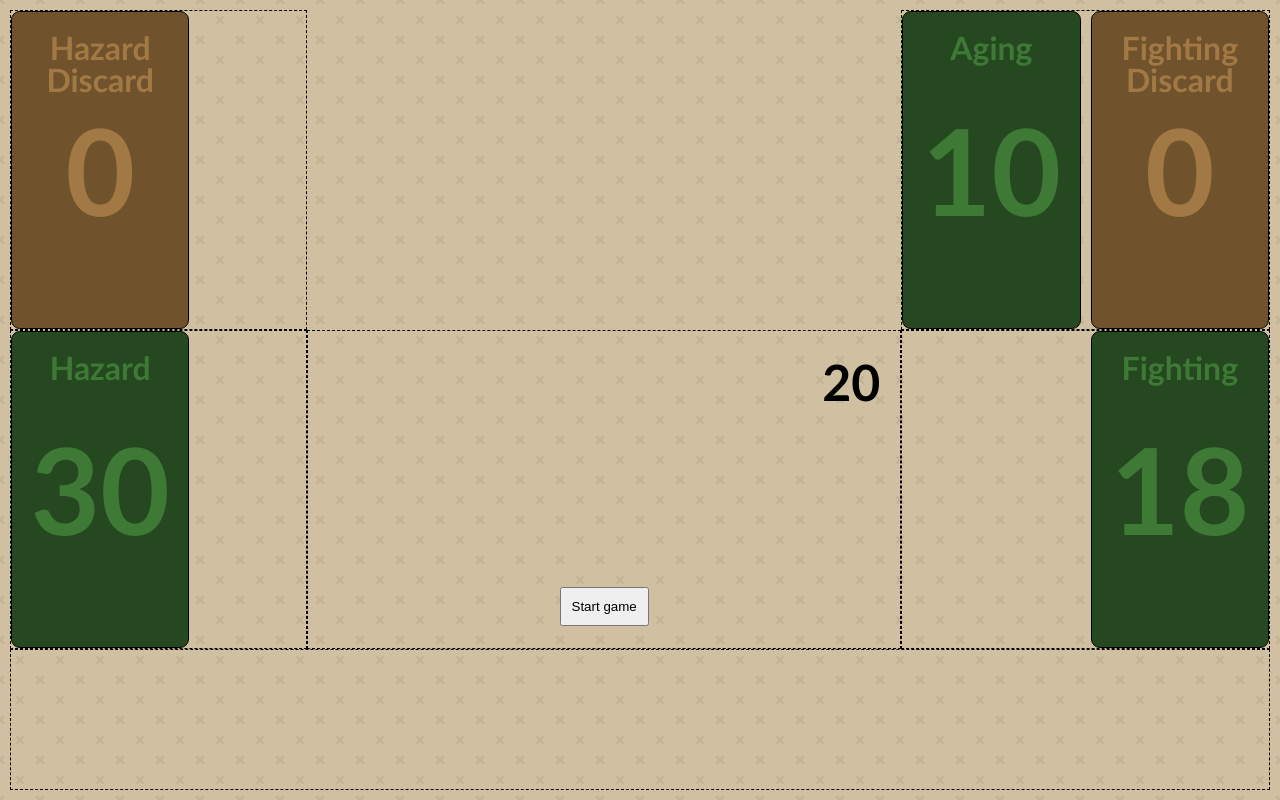
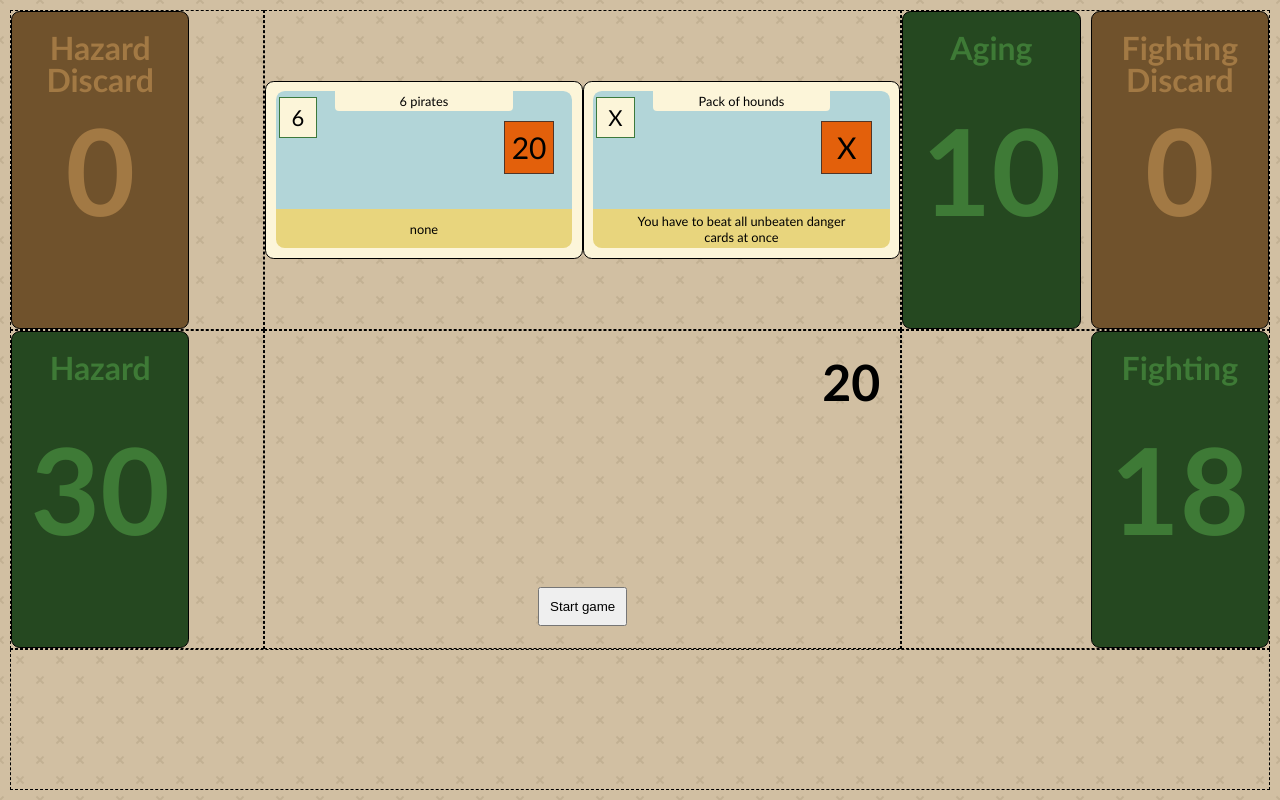
Before and after one commit to uquele/friday-card-game, a plain HTML site: page friday.html in a window 1280 px wide. Drawn offline with Linux system fonts and the light colour scheme.

Commit message:
added pirates html & css. Next: add javascript

```diff
--- a/css/field.css
+++ b/css/field.css
@@ -32,6 +32,12 @@ html {
   align-items: center;
 }
 
+#grid-deck-pirates {
+  grid-area: pirates;
+  display: flex;
+  justify-content: center;
+}
+
 #grid-deck-hazard {
   grid-area: deckHazard;
 }
@@ -60,7 +66,7 @@ html {
   grid-area: deckHazardDiscard;
 }
 
-#dashboard {
+#grid-dashboard {
   grid-area: dashboard;
   place-items: center;
   font-size: 20px;
@@ -78,11 +84,11 @@ html {
   font-family: 'Gill Sans', 'Gill Sans MT', Calibri, 'Trebuchet MS', sans-serif;
 }
 
-#dashboard button {
+#grid-dashboard button {
   padding: 10px;
 }
 
-#play-area {
+#grid-play-area {
   grid-area: playArea;
   display: flex;
   gap: 20px;
--- a/css/friday-card-v2.css
+++ b/css/friday-card-v2.css
@@ -52,6 +52,14 @@ img {
   --deck-cards-in-deck-font-size: calc(var(--card-width) / 223 * 150);
   --deck-name-font-size: calc(var(--card-width) / 223 * 40);
   --deck-name-margin-top: calc(var(--card-width) / 223 * 20);
+
+  --card-color-pirate-effect-name-bg: #e8d57d;
+  --card-color-pirate-danger-bg: #e3600b;
+  --card-color-pirate-danger-border: #513527;
+  --card-pirate-free-draw-font-size: calc(var(--card-free-draw-font-size) * 1.1);
+  --card-pirate-danger-font-size: calc(var(--card-free-draw-font-size) * 1.5);
+
+
 }
 
 .card-hazard.card-as-fighting {
@@ -340,3 +348,98 @@ img {
 .deck-discard .deck-name-discard {
   margin-top: calc(var(--deck-name-margin-top) + var(--deck-name-font-size))
 }
+
+/* PIRATES */
+
+.card-pirate {
+  width: var(--card-height);
+  height: var(--card-width);
+  border: 1px solid black;
+  background-color: var(--card-color-bg);
+
+  font-family: "Gill Sans", "Gill Sans MT", Calibri, "Trebuchet MS", sans-serif;
+  font-size: var(--card-font-size);
+  box-sizing: border-box;
+  margin: 0;
+  padding: 0;
+  border-radius: var(--card-border-radius);
+
+  display: flex;
+}
+
+.card-pirate .inner {
+  flex-grow: 1;
+  margin: var(--card-inner-margin);
+}
+
+.card-pirate .inner-top {
+  height: 75%;
+  background-color: var(--card-color-hazard-bg);
+  border-radius: var(--card-border-radius) var(--card-border-radius) 0 0;
+
+  position: relative;
+}
+
+.card-pirate .inner-bottom {
+  height: 25%;
+  background-color: var(--card-color-pirate-effect-name-bg);
+  border-radius: 0 0 var(--card-border-radius) var(--card-border-radius);
+
+  display: grid;
+  place-items: center;
+}
+
+.card-pirate .card-name {
+  position: absolute;
+  display: grid;
+  place-items: center;
+  top: 0;
+  left: 20%;
+  width: 60%;
+  padding: 0.5ch 0;
+  line-height: 1;
+  background-color: var(--card-color-bg);
+  border-radius: 0 0 var(--card-text-border-radius) var(--card-text-border-radius);
+}
+
+.card-pirate .free-draw {
+  position: absolute;
+  display: grid;
+  place-items: center;
+  left: 1%;
+  top: 5%;
+  width: 13%;
+  height: 35%;
+  background-color: var(--card-color-bg);
+  border: var(--card-item-border-width) solid var(--card-color-danger-border);
+  font-size: var(--card-pirate-free-draw-font-size);
+}
+
+.card-pirate .free-draw.crossed::before { /* copy-paste */
+  content: '';
+  position: absolute;
+  top: 0;
+  left: 0;
+  width: 100%;
+  height: 100%;
+  background: linear-gradient(to bottom right, transparent  47%, red  50%, transparent  53%);
+  z-index: 2;
+}
+
+.card-pirate .danger {
+  position: absolute;
+  display: grid;
+  place-items: center;
+  top: 25%;
+  right: 6%;
+  width: 17%;
+  height: 45%;
+  background-color: var(--card-color-pirate-danger-bg);
+  border: var(--card-item-border-width) solid var(--card-color-pirate-danger-border);
+  font-size: var(--card-pirate-danger-font-size);
+}
+
+.card-pirate .pirate-effect-name {
+  width: 80%;
+  text-align: center;
+}
--- a/drafting-cards/friday-card-v2 copy.css
+++ b/drafting-cards/friday-card-v2 copy.css
@@ -1,5 +1,5 @@
 
-img {
+img.hazard {
   object-fit: none;
   object-position: 0 0;
   width: 223px;
@@ -46,6 +46,14 @@ img {
   --deck-cards-in-deck-font-size: calc(var(--card-width) / 223 * 150);
   --deck-name-font-size: calc(var(--card-width) / 223 * 40);
   --deck-name-margin-top: calc(var(--card-width) / 223 * 20);
+
+  --card-color-pirate-effect-name-bg: #e8d57d;
+  --card-color-pirate-danger-bg: #e3600b;
+  --card-color-pirate-danger-border: #513527;
+  --card-pirate-free-draw-font-size: calc(var(--card-free-draw-font-size) * 1.1);
+  --card-pirate-danger-font-size: calc(var(--card-free-draw-font-size) * 1.5);
+
+
 }
 
 .card-hazard.card-as-fighting {
@@ -186,11 +194,11 @@ img {
   border-radius: var(--card-text-border-radius) var(--card-text-border-radius) 0 0;
 }
 
-.card-hazard .effect-name.crossed {
+.crossed {
   position: relative;
 }
 
-.card-hazard .effect-name.crossed::before {
+.crossed::before {
   content: '';
   position: absolute;
   top: 0;
@@ -297,3 +305,100 @@ img {
 .deck-discard .deck-name-discard {
   margin-top: calc(var(--deck-name-margin-top) + var(--deck-name-font-size))
 }
+
+
+/* PIRATES */
+
+img.pirate {
+  object-fit: none;
+  object-position: 0 0;
+  width: 400px;
+  height: 223px;
+}
+
+* {
+  border: 1px dashed black
+}
+
+.card-pirate {
+  width: var(--card-height);
+  height: var(--card-width);
+  border: 1px solid black;
+  background-color: var(--card-color-bg);
+
+  font-family: "Gill Sans", "Gill Sans MT", Calibri, "Trebuchet MS", sans-serif;
+  font-size: var(--card-font-size);
+  box-sizing: border-box;
+  margin: 0;
+  padding: 0;
+  border-radius: var(--card-border-radius);
+
+  display: flex;
+}
+
+.card-pirate .inner {
+  flex-grow: 1;
+  margin: var(--card-inner-margin);
+}
+
+.card-pirate .inner-top {
+  height: 75%;
+  background-color: var(--card-color-hazard-bg);
+  border-radius: var(--card-border-radius) var(--card-border-radius) 0 0;
+
+  position: relative;
+}
+
+.card-pirate .inner-bottom {
+  height: 25%;
+  background-color: var(--card-color-pirate-effect-name-bg);
+  border-radius: 0 0 var(--card-border-radius) var(--card-border-radius);
+
+  display: grid;
+  place-items: center;
+}
+
+/* new  */
+.card-pirate .card-name {
+  position: absolute;
+  display: grid;
+  place-items: center;
+  top: 0;
+  left: 20%;
+  width: 60%;
+  padding: 0.5ch 0;
+  line-height: 1;
+  background-color: var(--card-color-bg);
+  border-radius: 0 0 var(--card-text-border-radius) var(--card-text-border-radius);
+}
+
+.card-pirate .free-draw {
+  position: absolute;
+  display: grid;
+  place-items: center;
+  left: 1%;
+  top: 5%;
+  width: 13%;
+  height: 35%;
+  background-color: var(--card-color-bg);
+  border: var(--card-item-border-width) solid var(--card-color-danger-border);
+  font-size: var(--card-pirate-free-draw-font-size);
+}
+
+.card-pirate .danger {
+  position: absolute;
+  display: grid;
+  place-items: center;
+  top: 25%;
+  right: 6%;
+  width: 17%;
+  height: 45%;
+  background-color: var(--card-color-pirate-danger-bg);
+  border: var(--card-item-border-width) solid var(--card-color-pirate-danger-border);
+  font-size: var(--card-pirate-danger-font-size);
+}
+
+.card-pirate .pirate-effect-name {
+  width: 80%;
+  text-align: center;
+}
--- a/friday.html
+++ b/friday.html
@@ -10,14 +10,11 @@
   </head>
   <body>
     <div id="field">
+      <div id="grid-deck-hazard-discard"></div>
+      <div id="grid-deck-pirates"></div>
+      <div id="grid-deck-aging-and-fighting-discard"></div>
       <div id="grid-deck-hazard"></div>
-      <div id="grid-deck-vision-and-fighting">
-        <div id="deck-vision"></div>
-      </div>
-      <div id="grid-deck-aging-and-fighting-discard">
-      </div>
-      <div id="grid-deck-hazard-discard"></div>
-      <div id="dashboard">
+      <div id="grid-dashboard">
         <div id="lives"></div>
         <div id="phase"></div>
         <div id="game-over"></div>
@@ -34,7 +31,10 @@
           <button id="vision-discard-no-cards" hidden>Don't discard any cards</button>
         </div>
       </div>
-      <div id="play-area">
+      <div id="grid-deck-vision-and-fighting">
+        <div id="deck-vision"></div>
+      </div>
+      <div id="grid-play-area">
         <div id="deck-left"></div>
         <div id="deck-center"></div>
         <div id="deck-right"></div>
--- a/game.js
+++ b/game.js
@@ -134,6 +134,9 @@ const UI = {
     $('#grid-deck-aging-and-fighting-discard').innerHTML = deckClosedHTML(deckAging, { displayName: 'Aging', id: 'deck-aging' }) + deckDiscardHTML(deckFightingDiscard, { displayName: 'Fighting', id: 'deck-fighting-discard' })
     $('#grid-deck-hazard-discard').innerHTML = deckDiscardHTML(deckHazardDiscard, { displayName: 'Hazard', id: 'deck-hazard-discard' })
 
+    $('#grid-deck-pirates').innerHTML = deckOpenHTML({ deck: deckPirates })
+    $('#deck-vision').innerHTML = deckOpenHTML({ deck: deckVision, phaseInFight: game.phase, ignoredMaxPowerCards: [] })
+
     const phaseInFight = fight.phase
     const ignoredMaxPowerCards = fight.ignoredMaxPowerCards
     const isStop = fight.isEffectStop
@@ -142,7 +145,6 @@ const UI = {
     $('#deck-center').innerHTML = deckOpenHTML({ deck: deckCenter, phaseInFight, ignoredMaxPowerCards, isStop })
     $('#deck-right').innerHTML = deckOpenHTML({ deck: deckRight, phaseInFight, ignoredMaxPowerCards })
 
-    $('#deck-vision').innerHTML = deckOpenHTML({ deck: deckVision, phaseInFight: game.phase, ignoredMaxPowerCards: [] })
   },
 
   updateInterfaceForFight() {
@@ -163,9 +165,9 @@ const UI = {
     const classes = game.phases.map(phase => `phase-${phase}`)
 
     if (game.phaseIndex >= 1) {
-      $('#play-area').classList.remove(classes[game.phaseIndex - 1])
+      $('#grid-play-area').classList.remove(classes[game.phaseIndex - 1])
     }
-    $('#play-area').classList.add(classes[game.phaseIndex])
+    $('#grid-play-area').classList.add(classes[game.phaseIndex])
   },
 
   updateEndFightButtonText() {
--- a/js/html-components/deckHTML.js
+++ b/js/html-components/deckHTML.js
@@ -1,4 +1,4 @@
-function cardFightingHTML({ card, ignoredMaxPowerCards}) {
+function cardFightingHTML({ card, ignoredMaxPowerCards }) {
   return `
 <div class="card-hazard card-as-fighting card-fighting" id="card${card.id}">
   <div class="half">
@@ -42,6 +42,23 @@ function cardHazardHTML({ card, phaseInFight, ignoredMaxPowerCards, isStop }) {
 </div>`
 }
 
+function cardPirateHTML({ card }) {
+  return `
+    <div class="card-pirate">
+      <div class="inner">
+        <div class="inner-top">
+          <div class="card-name">${card.name}</div>
+          <div class="free-draw">${card.draw}</div>
+          <div class="danger">${card.power}</div>
+        </div>
+        <div class="inner-bottom">
+          <div class="pirate-effect-name">${card.pirateEffectName}</div>
+        </div>
+      </div>
+    </div>
+  `
+}
+
 function cardHTML({ card, phaseInFight, ignoredMaxPowerCards, isStop }) {
   switch (card.type) {
     case 'fighting':
@@ -49,6 +66,8 @@ function cardHTML({ card, phaseInFight, ignoredMaxPowerCards, isStop }) {
       return cardFightingHTML({ card, ignoredMaxPowerCards })
     case 'hazard':
       return cardHazardHTML({ card, phaseInFight, ignoredMaxPowerCards, isStop })
+    case 'pirates':
+      return cardPirateHTML({ card })
     default:
       throw new TypeError(`Card type ${card.type} not found`)
   }
@@ -58,7 +77,7 @@ export function deckOpenHTML({ deck, phaseInFight = '', ignoredMaxPowerCards = [
   return deck.cards.reduce((html, card) => html + cardHTML({ card, phaseInFight, ignoredMaxPowerCards, isStop }), "")
 }
 
-export function deckClosedHTML(deck, {displayName, id}) {
+export function deckClosedHTML(deck, { displayName, id }) {
   return `
 <div class="deck" id="${id}">
   <div class="deck-name">${displayName}</div>
@@ -66,7 +85,7 @@ export function deckClosedHTML(deck, {displayName, id}) {
 </div>`
 }
 
-export function deckDiscardHTML(deck, {displayName, id}) {
+export function deckDiscardHTML(deck, { displayName, id }) {
   return `
   <div class="deck deck-discard" id="${id}">
     <div class="deck-name">${displayName}</div>
```
Also changed, not shown: drafting-cards/friday-card-v2.html (+19 -13 lines), drafting-cards/pirate-cards-2x5.jpg (added).
